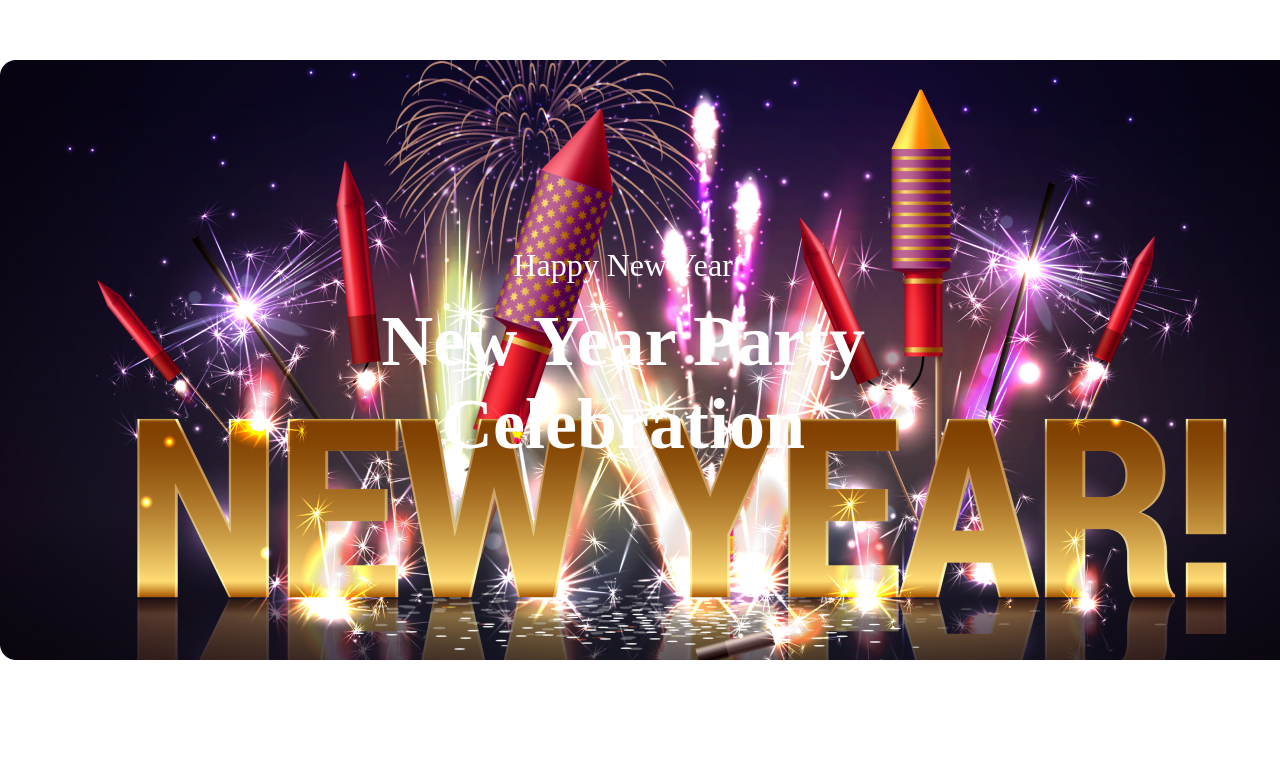
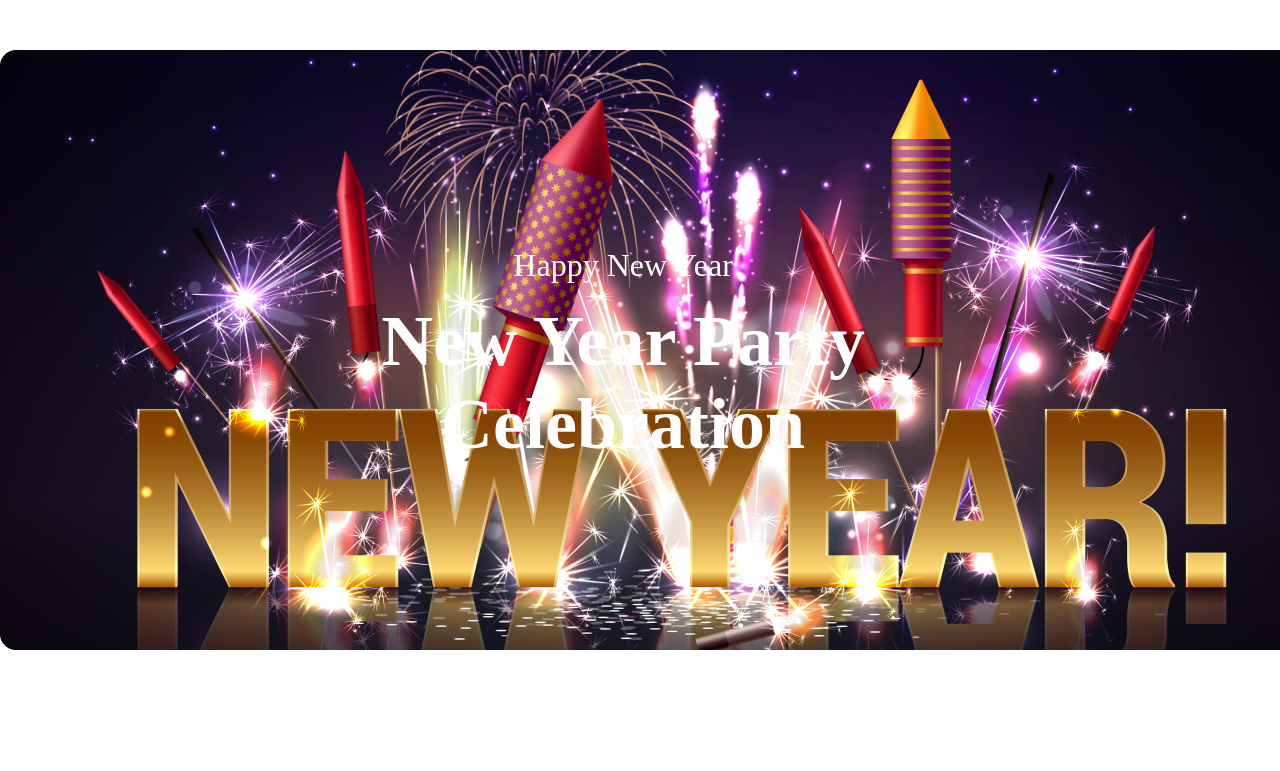
Before and after one commit to shakif-2025/New-year-website, a plain HTML site: page index.html in a window 1280 px wide. Shown: the top 771 px of the page. Drawn offline with Linux system fonts and the light colour scheme.

Commit message:
final commit

```diff
--- a/index.html
+++ b/index.html
@@ -4,18 +4,10 @@
     <meta charset="UTF-8" />
     <meta name="viewport" content="width=device-width, initial-scale=1.0" />
     <title>New Year 2026</title>
-    <!-- coistom css link -->
+    <!-- custom css link -->
     <link rel="stylesheet" href="./styles/style.css" />
-
-    <!-- Google font -->
-    <!-- <link rel="preconnect" href="https://fonts.googleapis.com" />
-    <link rel="preconnect" href="https://fonts.gstatic.com" crossorigin />
-    <link
-      href="https://fonts.googleapis.com/css2?family=Merriweather:ital,opsz,wght@0,18..144,300..900;1,18..144,300..900&display=swap"
-      rel="stylesheet"
-    /> -->
   </head>
-  <body class="merriweather-normal">
+  <body>
     <!-- header start -->
     <header class="layout">
       <section class="banner">
--- a/styles/style.css
+++ b/styles/style.css
@@ -3,6 +3,7 @@
   padding: 0;
   box-sizing: border-box;
 }
+
 /* google font styles */
 
 @import url("https://fonts.googleapis.com/css2?family=Inter:ital,opsz,wght@0,14..32,100..900;1,14..32,100..900&family=Merriweather:ital,opsz,wght@0,18..144,300..900;1,18..144,300..900&display=swap");
@@ -35,6 +36,13 @@ body {
 /* banner styles  */
 .banner {
   position: relative;
+  /* background-image: url("../assets/images/Banner\ Image.png"); */
+  /* border-radius: 16px;
+  background: linear-gradient(
+    180deg,
+    rgba(7, 2, 17, 1),
+    rgba(7, 2, 17, 0) 100%
+  ); */
 }
 
 .banner-content {
@@ -263,7 +271,6 @@ span {
 
 .gift-box-discount {
   position: absolute;
-
   top: -390px;
 }
 
@@ -405,8 +412,3 @@ footer {
 .contact p {
   line-height: 150%;
 }
-
-.number-website p,
-img {
-  margin-top: 10px;
-}
```
